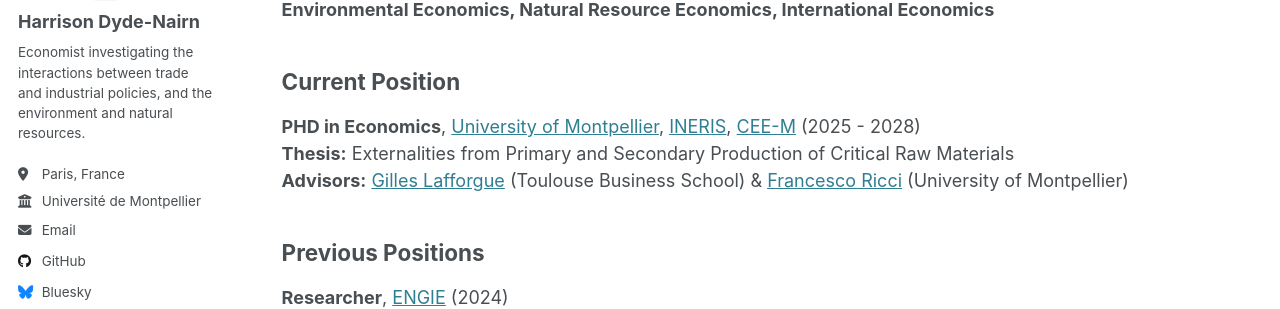
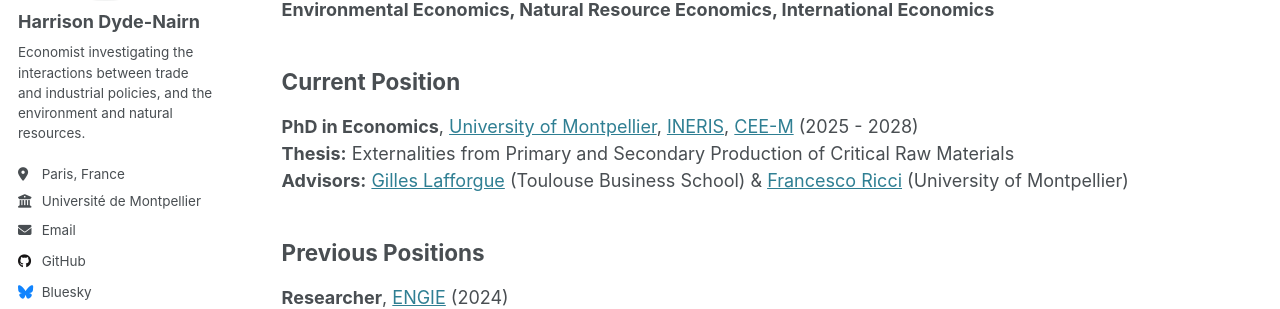
Before and after one commit to hdydenairn/hdydenairn.github.io, a Jekyll site: the page built from _pages/cv.md, in a window 1280 px wide and 1366 px high. Shown: the part 273-582 px from the top of the window. Built offline with Jekyll 4.4.1, drawn with Linux system fonts in a browser that asks for light colours.

Commit message:
Update cv.md

```diff
--- a/_pages/cv.md
+++ b/_pages/cv.md
@@ -15,7 +15,7 @@ redirect_from:
 **Environmental Economics, Natural Resource Economics, International Economics**
 
 ## Current Position
-**PHD in Economics**, [University of Montpellier](https://economie.edu.umontpellier.fr/), [INERIS](https://www.ineris.fr/fr),  [CEE-M](https://www.cee-m.fr/) (2025 - 2028)<br>
+**PhD in Economics**, [University of Montpellier](https://economie.edu.umontpellier.fr/), [INERIS](https://www.ineris.fr/fr),  [CEE-M](https://www.cee-m.fr/) (2025 - 2028)<br>
 **Thesis:** Externalities from Primary and Secondary Production of Critical Raw Materials<br>
 **Advisors:** [Gilles Lafforgue](https://sites.google.com/site/gillafforgue/) (Toulouse Business School) & [Francesco Ricci](https://sites.google.com/view/francescoricci/welcome) (University of Montpellier)
 
```
